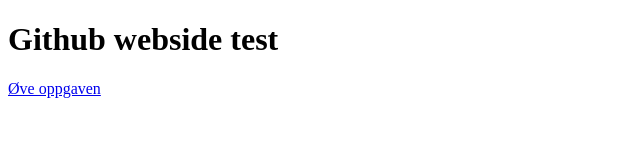
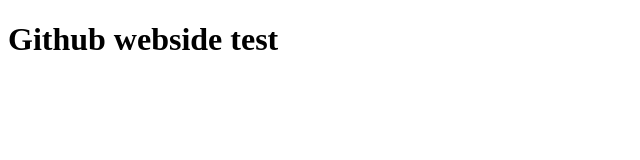
Before and after one commit to aayma/itprove.github.io, a plain HTML site: page index.html in a window 1280 px wide. Shown: the whole page, without its empty margins (0-640 px from the left). Drawn offline with Linux system fonts and the light colour scheme.

Commit message:
Update index.html

```diff
--- a/index.html
+++ b/index.html
@@ -1,5 +1,3 @@
 <!DOCTYPE html>
 
 <h1>Github webside test</h1>
-
-<a href="OvingsOppgave.html">Øve oppgaven</a>
```
